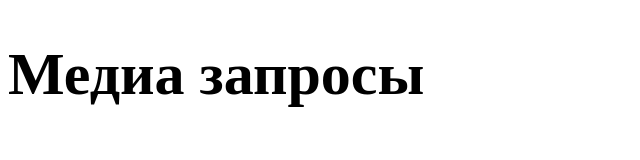
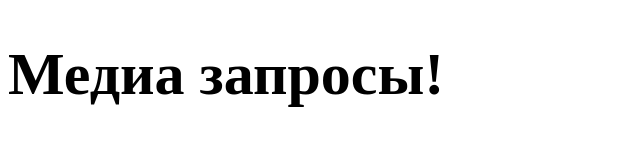
Before and after one commit to WebHeroSchool/Adapt_verstka, a plain HTML site: page index.html in a window 1280 px wide. Shown: the full height of the page, 0-640 px from the left. Drawn offline with Linux system fonts and the light colour scheme; files whose address does not match are found by name.

Commit message:
index.html

```diff
--- a/index.html
+++ b/index.html
@@ -9,7 +9,7 @@
 <body>
   <div class="wrap">
     <h1 class="wrap__title">
-      Медиа запросы
+      Медиа запросы!
     </h1>
   </div>
 </body>
```
